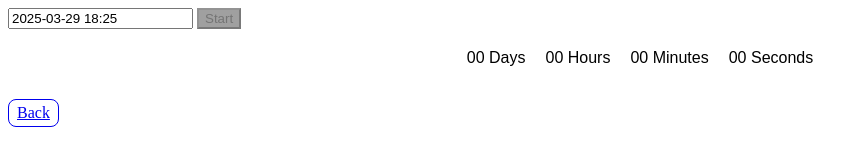
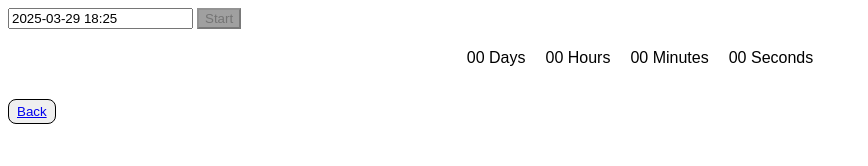
Before and after one commit to SelenaAnya/goit-js-hw-10, a plain HTML site: page 1-timer.html in a window 1280 px wide. Shown: the whole page, without its empty margins (0-868 px from the left). Drawn offline with nearby package versions, Linux system fonts and the light colour scheme.

Commit message:
Deploying to gh-pages from @ SelenaAnya/goit-js-hw-10@9b5b7662a253f7ce7fdbdb119b6d50c5e3bf6efa 🚀

```diff
--- a/1-timer.html
+++ b/1-timer.html
@@ -33,6 +33,8 @@
         <span class="label">Seconds</span>
       </div>
     </div>
-    <a class="back-link" href="./index.html">Back</a>
+    <button class="back-link" type="button">
+      <a  href="./index.html">Back</a>
+    </button>
 </body>
 </html>
```
